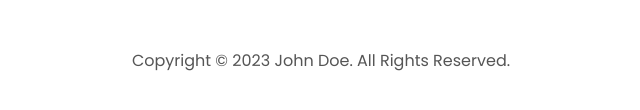
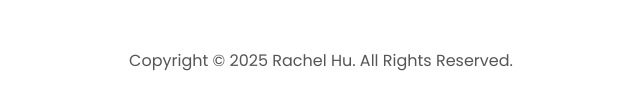
Before and after one commit to sunpeng-fhc/portfolio, a plain HTML site: page index.html in a window 1280 px wide. Shown: the part 4566-4676 px from the top of the page, 319-959 px from the left. Drawn offline with Linux system fonts and the light colour scheme.

Commit message:
update name

```diff
--- a/index.html
+++ b/index.html
@@ -349,7 +349,7 @@
         </ul>
       </div>
     </nav>
-    <p>Copyright &#169; 2023 John Doe. All Rights Reserved.</p>
+    <p>Copyright &#169; 2025 Rachel Hu. All Rights Reserved.</p>
   </footer>
   <script src="script.js"></script>
 </body>
```
